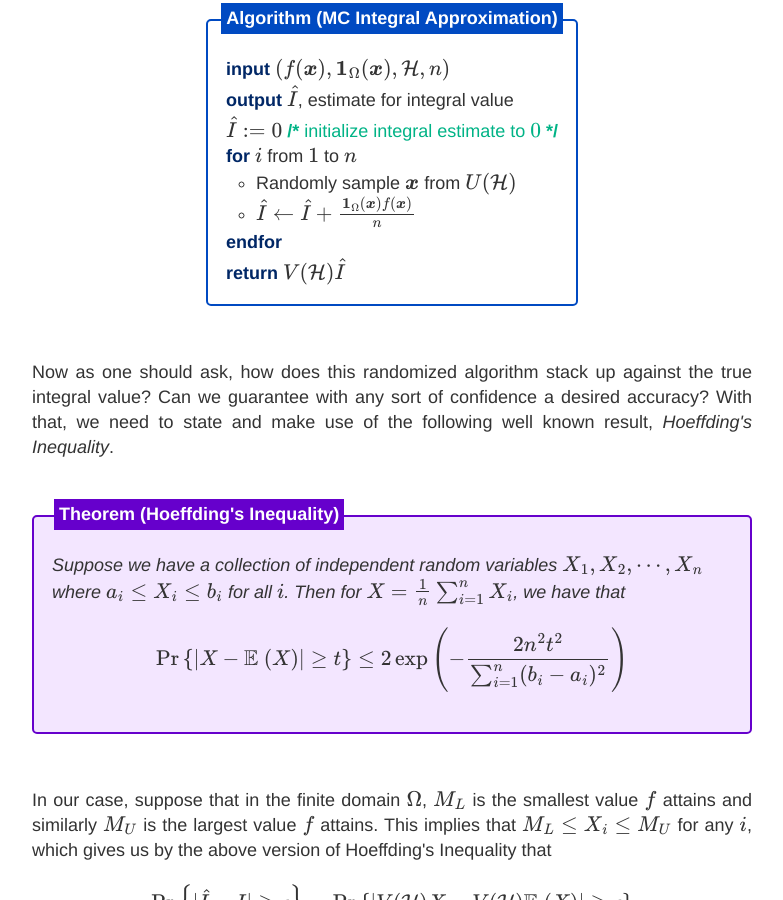
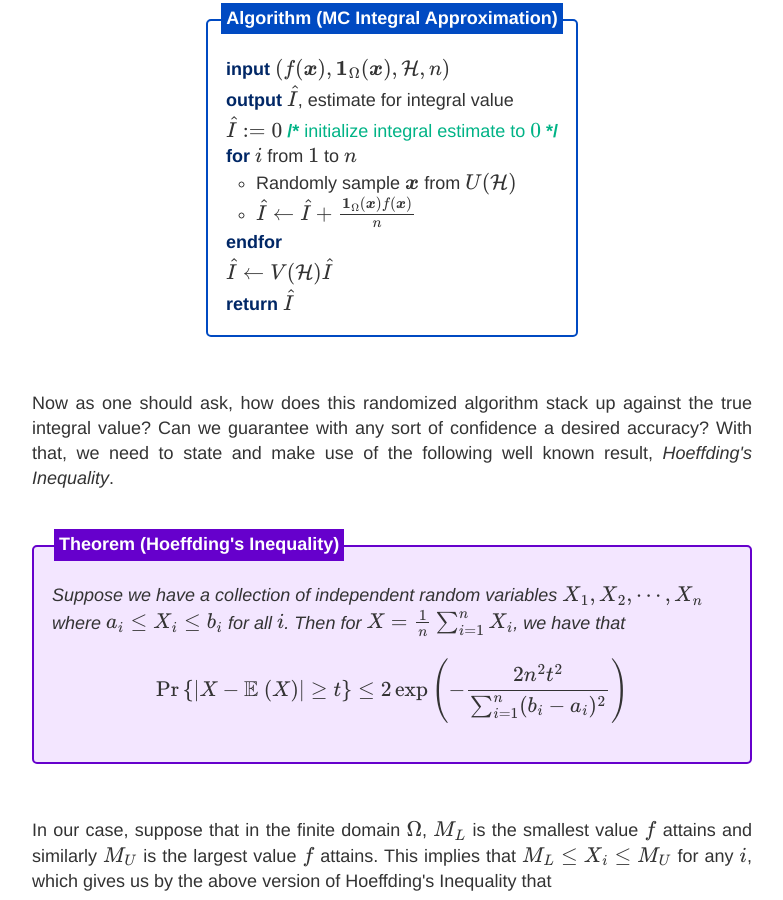
Before and after one commit to choward1491/choward1491.github.io, a Jekyll site: the page built from _posts/2020-08-02-Non-Asymptotic-Monte-Carlo-Approximations.html, in a window 1280 px wide and 900 px high, scrolled down 1327 px. Shown: the whole window, without its empty margins (248-1031 px from the left). Built offline with Jekyll 4.4.1, drawn with Linux system fonts in a browser that asks for light colours; nearby versions of some CDN libraries; comment, search, counter and statistics services are not loaded.

Commit message:
push latest post on monte carlo approximations

```diff
--- a/_posts/2020-08-02-Non-Asymptotic-Monte-Carlo-Approximations.html
+++ b/_posts/2020-08-02-Non-Asymptotic-Monte-Carlo-Approximations.html
@@ -42,7 +42,8 @@ categories: algorithms math randomization probability experimental theory
             <li>$\hat{I} \leftarrow \hat{I} + \frac{\bv{1}_{\Omega}(\bv{x})f(\bv{x})}{n}$</li>
         </ul>
     </div>
-    <div class="return">$V(\mathcal{H})\hat{I}$</div>
+    <p>$\hat{I} \leftarrow V(\mathcal{H}) \hat{I}$
+    <div class="return">$\hat{I}$</div>
 </div>
 
 <p>Now as one should ask, how does this randomized algorithm stack up against the true integral value? Can we guarantee with any sort of confidence a desired accuracy? With that, we need to state and make use of the following well known result, <i>Hoeffding's Inequality</i>.</p>
```
